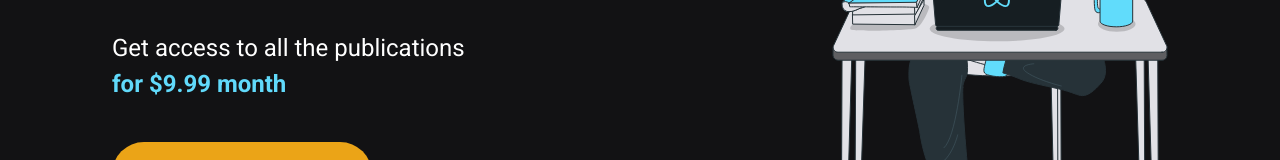
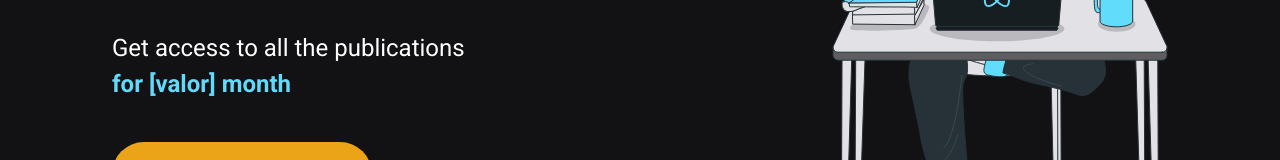
Before and after one commit to TayseRosa/IgniteTrilhaReactJSChapterIIINextJS, a Next.js app: page / in a window 1280 px wide. Shown: the part 440-600 px from the top of the page. Built offline with nearby package versions, Linux system fonts and the light colour scheme.

Commit message:
Configurando Stripe

```diff
--- a/package.json
+++ b/package.json
@@ -11,7 +11,8 @@
     "next": "12.0.6",
     "react": "17.0.2",
     "react-dom": "17.0.2",
-    "react-icons": "^4.3.1"
+    "react-icons": "^4.3.1",
+    "stripe": "^8.191.0"
   },
   "devDependencies": {
     "@types/node": "^16.11.11",
--- a/src/pages/index.tsx
+++ b/src/pages/index.tsx
@@ -1,8 +1,18 @@
+import { GetServerSideProps } from 'next';
 import Head from 'next/head';
 import { SubscribeButton } from '../components/SubscribeButton';
+import { stripe } from '../services/stripe';
 import styles from  './home.module.scss';
 
+/* interface HomeProps{
+  product:{
+    priceId:string;
+    amount:number;
+  }
+}
+ */
 export default function Home() {
+
   return (
     <>
     <Head>
@@ -15,7 +25,7 @@ export default function Home() {
         <h1>News about the <span>React</span> world. </h1>
         <p>
           Get access to all the publications <br/>
-          <span>for $9.99 month</span>
+          <span>for [valor] month</span>
         </p>
         <SubscribeButton />
       </section>
@@ -25,3 +35,24 @@ export default function Home() {
     </>
   );
 }
+
+/* export const getServerSideProps: GetServerSideProps = async () => {
+  const price = await stripe.prices.retrieve('price_1K3nZtBfnfJiSTrMzrtYUqn3',{
+    expand: ['Product']
+  })
+
+  const product = {
+    priceId: price.id,
+    amount: new Intl.NumberFormat('en-US', {
+      style: 'currency'
+    }),
+
+  }
+
+  return{
+    props: {
+      product,
+    }
+  }
+
+} */
--- /dev/null
+++ b/src/services/stripe.ts
@@ -0,0 +1,12 @@
+import Stripe from 'stripe';
+
+export const stripe = new Stripe(
+  process.env.STRIPE_API_KEY,
+  {
+    apiVersion:'2020-08-27',
+    appInfo:{
+      name: 'Ignews',
+      version: '0.1.0',
+    },
+  }
+)
```
Also changed, not shown: 1 other file (tests, documents, lock files or other folders).
